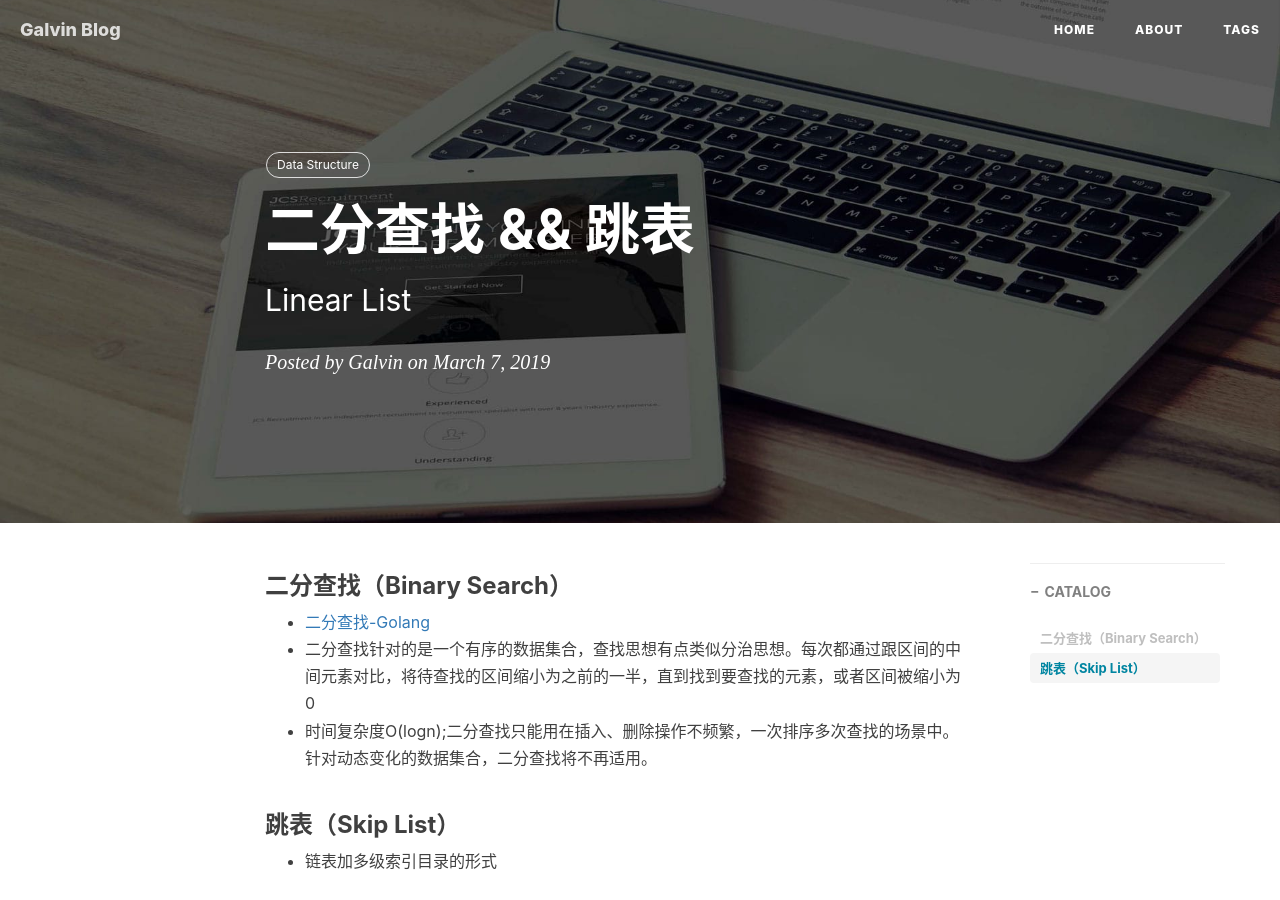
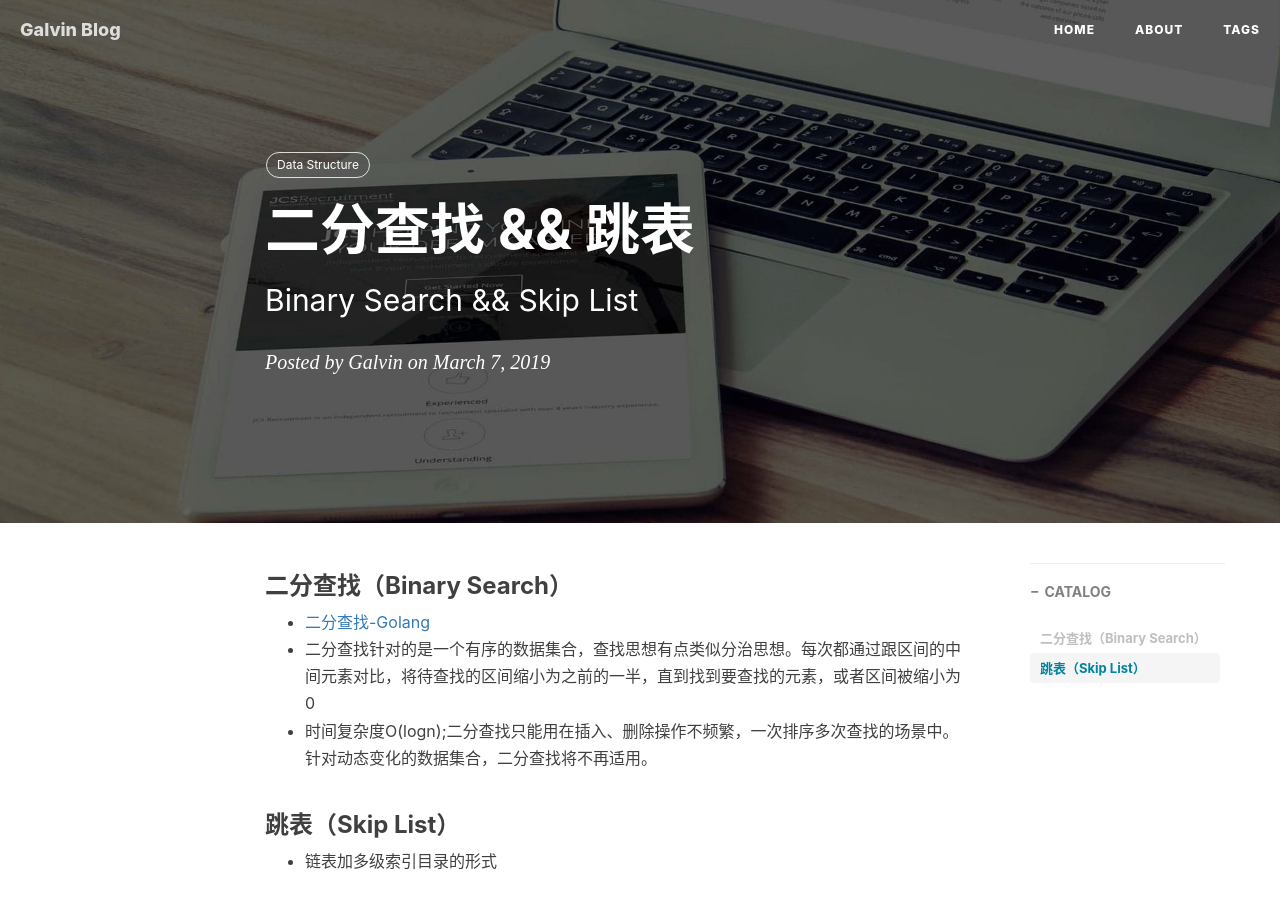
Before and after one commit to Galvin-wjw/Galvin-wjw.github.io, a Jekyll site: the page built from _posts/2019-03-07-二分查找 && 跳表.md, in a window 1280 px wide and 900 px high. Built offline with Jekyll 4.4.1, drawn with Linux system fonts in a browser that asks for light colours; nearby versions of some CDN libraries; comment, search, counter and statistics services are not loaded.

Commit message:
Update 2019-03-07-二分查找 && 跳表.md

```diff
--- a/_posts/2019-03-07-二分查找 && 跳表.md
+++ b/_posts/2019-03-07-二分查找 && 跳表.md
@@ -1,7 +1,7 @@
 ---
 layout:     post
 title:      二分查找 && 跳表
-subtitle:   Linear List
+subtitle:   Binary Search && Skip List
 date:       2019-03-07
 author:     Galvin
 header-img: img/post-bg-rwd.jpg
```
